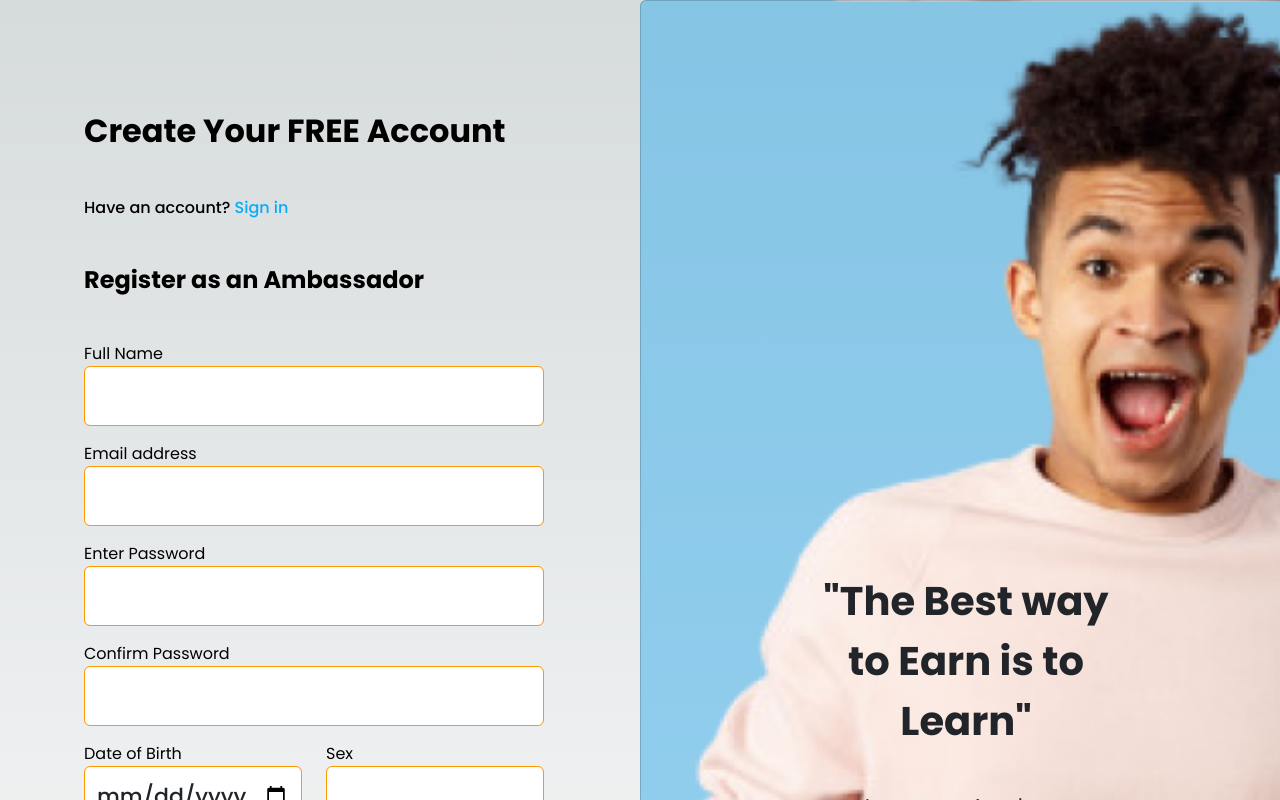
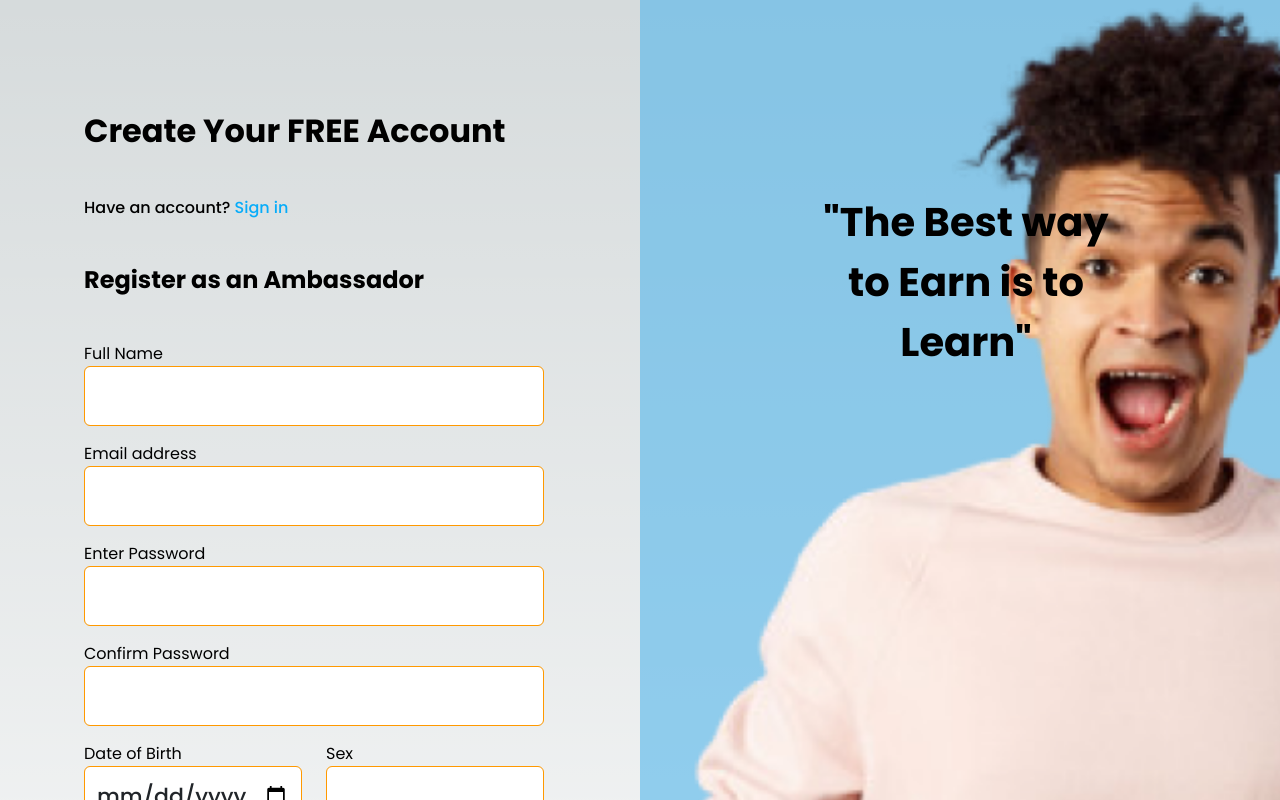
Before and after one commit to jaybamk/my-app-forked, a Next.js app: page /auth/signup in a window 1280 px wide. Shown: the top 800 px of the page. Built offline with nearby package versions, Linux system fonts and the light colour scheme.

Commit message:
removed row

```diff
--- a/app/auth/signup/page.tsx
+++ b/app/auth/signup/page.tsx
@@ -96,7 +96,7 @@ export default function SignUp(){
                 </div>
             </div>
         </div>
-        <div className={`d-none card d-lg-flex col-lg-6 p-1 p-sm-2 p-md-3 p-lg-5 text-center justify-content-center ${styles.bgImage}`}>
+        <div className={`d-none d-lg-flex col-lg-6 p-1 p-sm-2 p-md-3 p-lg-5 text-center justify-content-center ${styles.bgImage}`}>
             <div className='d-flex flex-column justify-content-between align-content-center'>
                 <div className='mt-5 pt-5'>
                     <p className='fs-1 fw-semibold pt-5'>&quot;The Best way <br /> to Earn is to <br />Learn&quot;</p>
```
